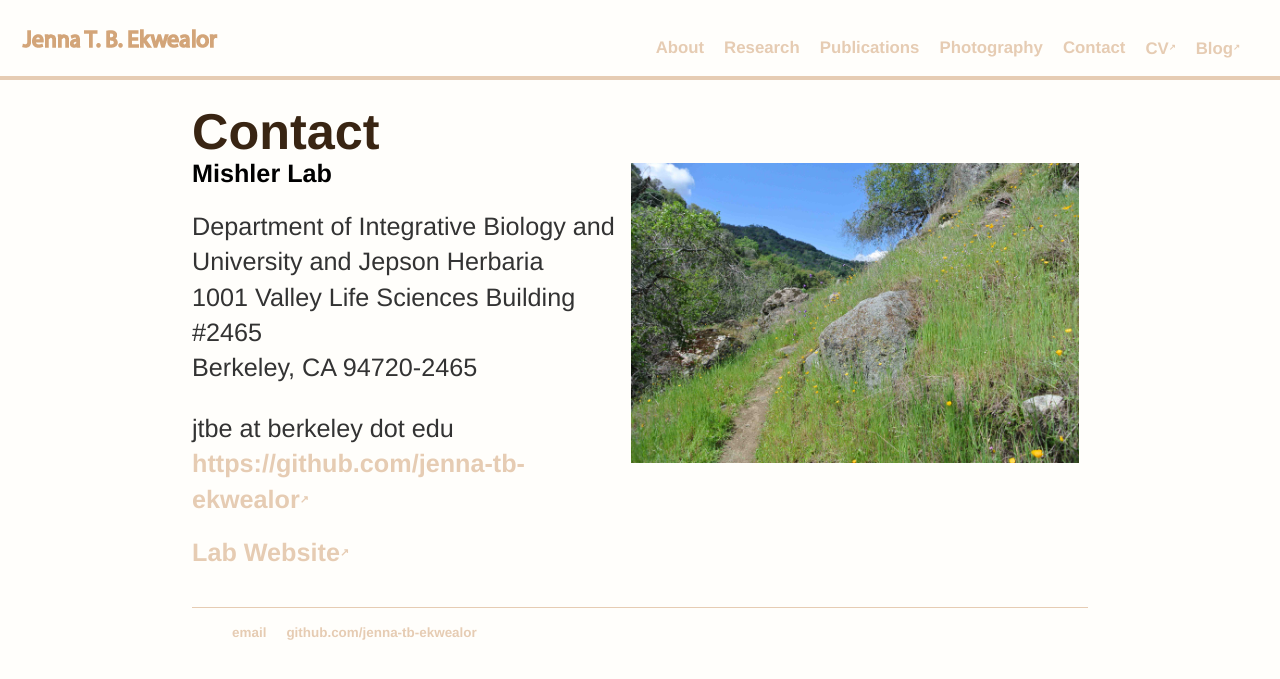
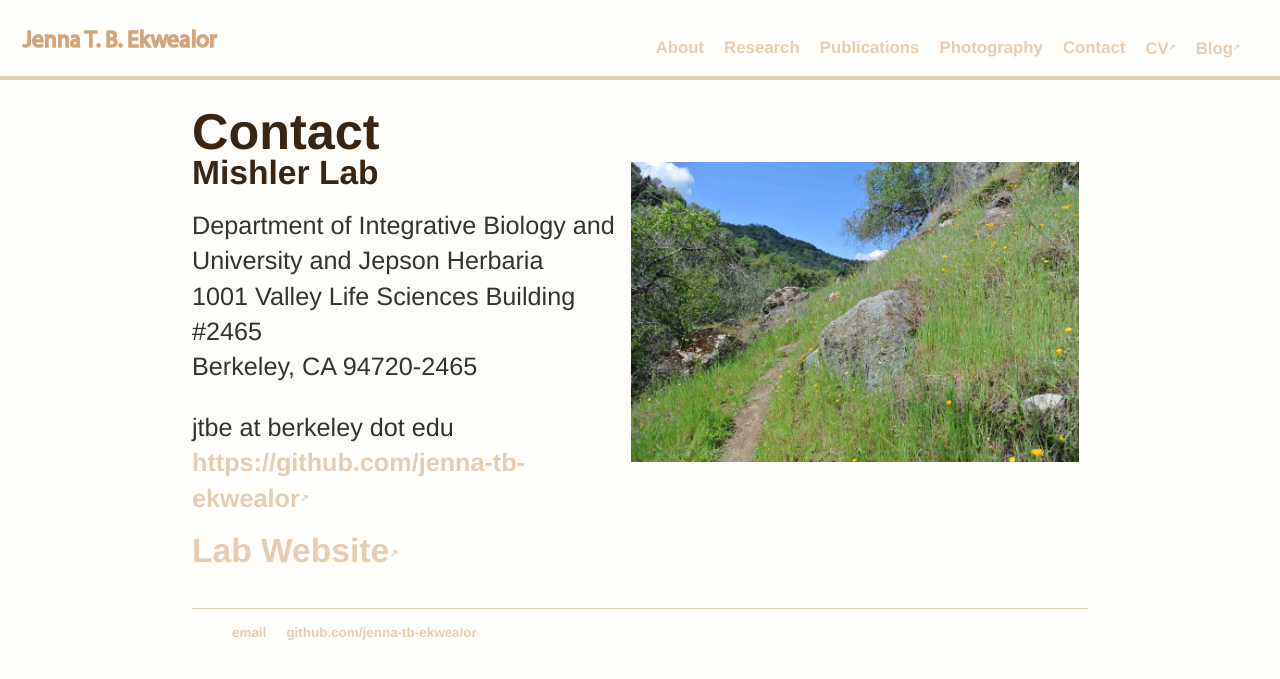
Before and after one commit to jenna-tb-ekwealor/jenna-tb-ekwealor.github.io, a Jekyll site: the page built from contact/index.html, in a window 1280 px wide. Shown: the top 679 px of the page. Built offline with Jekyll 4.4.1, drawn with Linux system fonts in a browser that asks for light colours.

Commit message:
edit h2 to brown and size

```diff
--- a/css/main.css
+++ b/css/main.css
@@ -46,6 +46,12 @@ h1 {
     margin: 20px 0 ;
 }
 
+h2 {
+    font-size: 2em;
+    font-family:'Helvetica', 'Arial', 'Sans-Serif';
+    color: #392513;
+    margin: 20px 0 ;
+}
 
 
 #logo {
```
